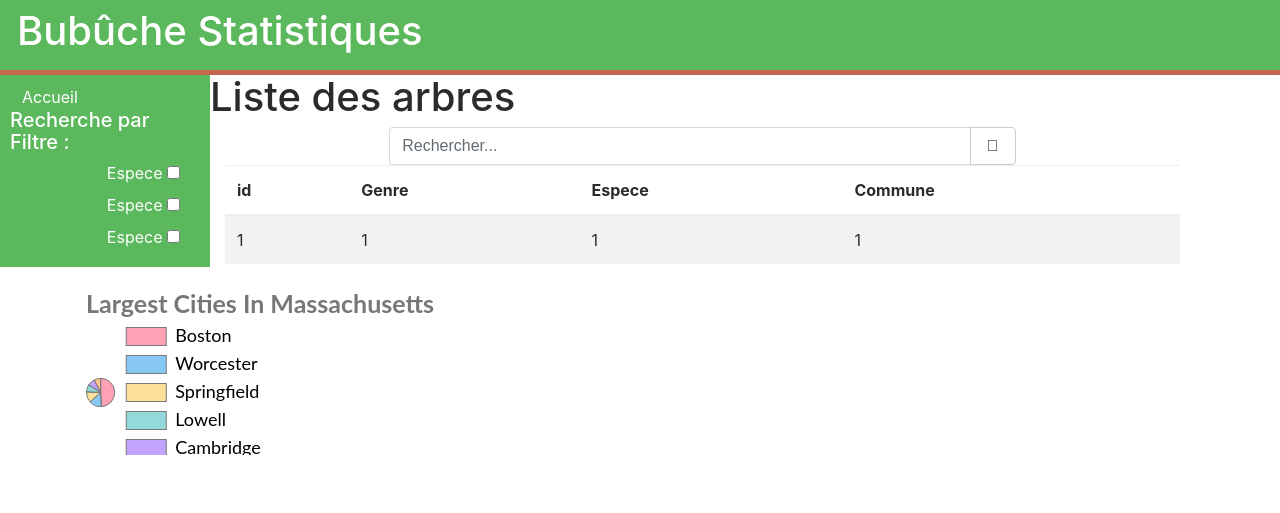
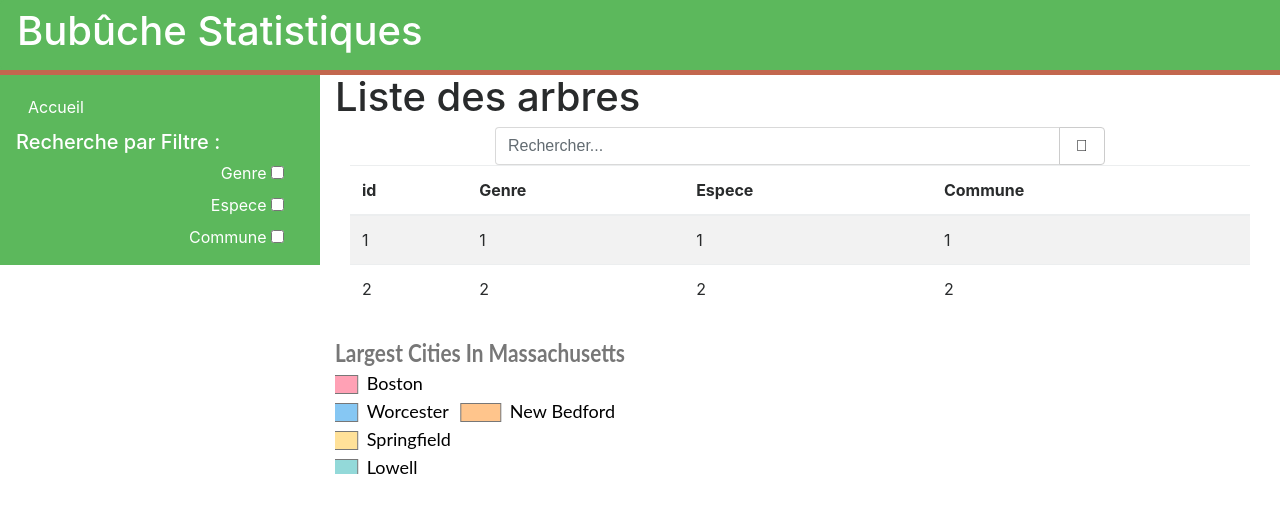
Before and after one commit to trodix/onf-web, a CodeIgniter app: page /database/ in a window 1280 px wide. Shown: the top 513 px of the page. Run offline with CodeIgniter, Linux system fonts and the light colour scheme; some libraries are stand-ins or nearby versions.

Commit message:
optimisation de la navbar

```diff
--- a/application/themes/default.php
+++ b/application/themes/default.php
@@ -16,14 +16,18 @@
         </div>
 
     </header>
-    <div class="vertical-menu">
-        <a href="#">Accueil</a>
+
+    <div class="container-fluid">
+        <div class="row">
+            <div class="col-3 no-padding">
+                <!-- <div class="vertical-menu d-flex justify-content-start"> -->
+                <nav class="navbar vertical-menu navbar-fixed-side">
+                    <a href="/">Accueil</a>
                     <h5>Recherche par Filtre :</h5>
                     <div class="listeCheckBox">
-
                         <div class="filtre">
-                <label for="cbEspece">Espece</label>
-                <input id="cbEspece" type="checkbox" name="" placeholder="Espece"/>
+                            <label for="cbGenre">Genre</label>
+                            <input id="cbGenre" type="checkbox" name="" placeholder="Genre"/>
                         </div>
 
                         <div class="filtre">
@@ -32,16 +36,20 @@
                         </div class="filtre">
 
                         <div class="filtre">
-                <label for="cbEspece">Espece</label>
-                <input id="cbEspece" type="checkbox" name="" placeholder="Espece"/>
+                            <label for="cbCommune">Commune</label>
+                            <input id="cbCommune" type="checkbox" name="" placeholder="Commune"/>
+                        </div>
+                    </div>
+                </nav>
+                <!-- </div> -->
+            </div>
+            <div class="col-9">
+                <?= $output ?>
             </div>
         </div>
     </div>
-    <div class="container">
-        <?= $output ?>
-    </div>
 
-    <script type="text/javascript" src="assets/js/bootstrap.js"></script>
+    <script type="text/javascript" src="assets/js/bootstrap.min.js"></script>
     <script src="https://cdnjs.cloudflare.com/ajax/libs/Chart.js/2.6.0/Chart.min.js"></script>
 
     <script type="text/javascript" src="assets/js/mychart.js"></script>
--- a/application/views/liste_view.php
+++ b/application/views/liste_view.php
@@ -10,12 +10,12 @@
         </div>
     </div>
 </div>
-
+<div class="container">
     <div class="row">
         <div class="col">
             <div class="table-responsive">
                 <table class="table table-striped">
-            <thead class="thead-dark">
+                    <thead class="">
                         <tr>
                             <th scope="col">id</th>
                             <th scope="col">Genre</th>
@@ -30,8 +30,15 @@
                             <td>1</td>
                             <td>1</td>
                         </tr>
+                        <tr>
+                            <td>2</td>
+                            <td>2</td>
+                            <td>2</td>
+                            <td>2</td>
+                        </tr>
                     </tbody>
                 </table>
+            </div>
             </div>
         </div>
     </div>
@@ -41,3 +48,4 @@
             <canvas id="myChart"></canvas>
         </div>
     </div>
+</div>
--- a/assets/css/style.css
+++ b/assets/css/style.css
@@ -14,22 +14,16 @@
 	padding-right: 20px;
 }
 
-/* .container{
-	position: absolute;
-	top: 10%;
-	left: 18%;
-} */
-
 .listeCheckBox{
 	display: flex;
 	flex-direction: column;
 }
 
 .vertical-menu{
-	padding: 10px;
-	width: 210px;
+	/*padding: 10px;
+	width: 210px; */
 	background-color: #5CB85C;
-	float: left;
+
 }
 
 a{
@@ -42,3 +36,8 @@
 	background-color: #009037
 
 }
+
+.no-padding {
+	padding-right: 0 !important;
+	padding-left: 0 !important;
+}
```
Lines whose indentation alone changed are shown as unchanged.
